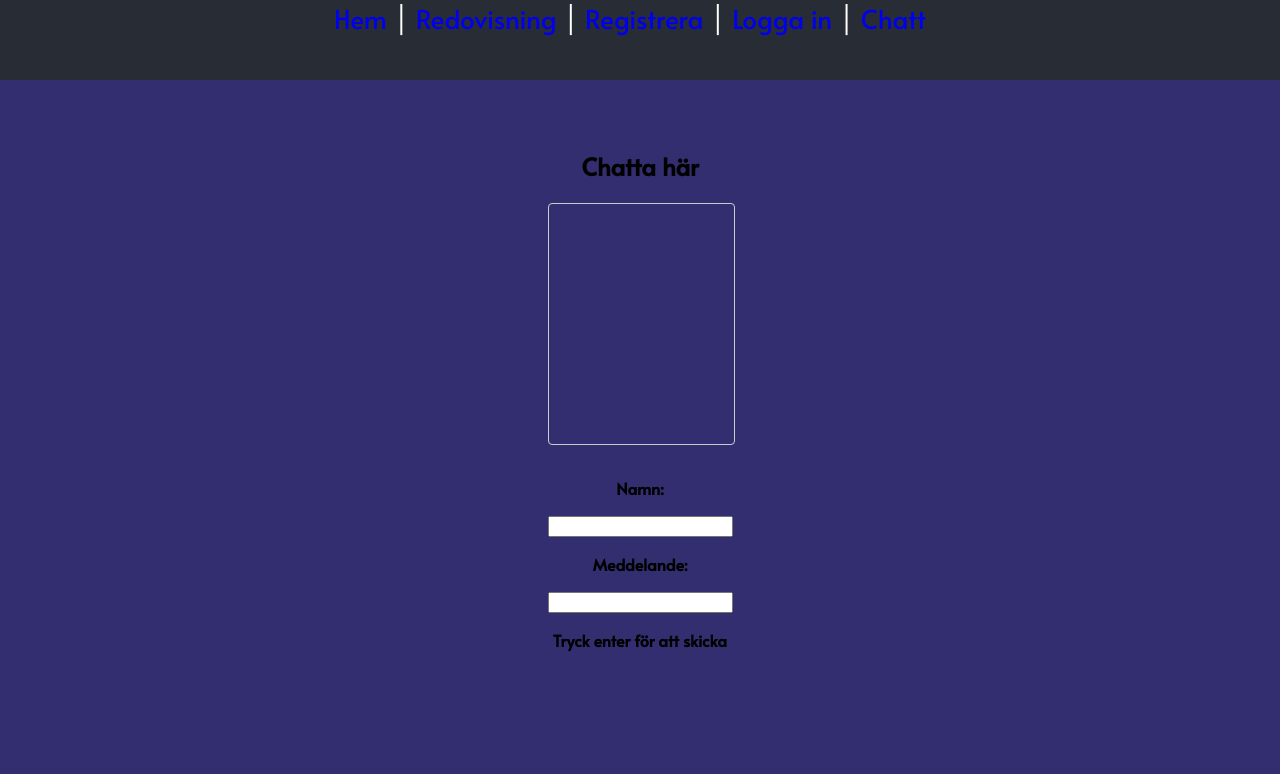
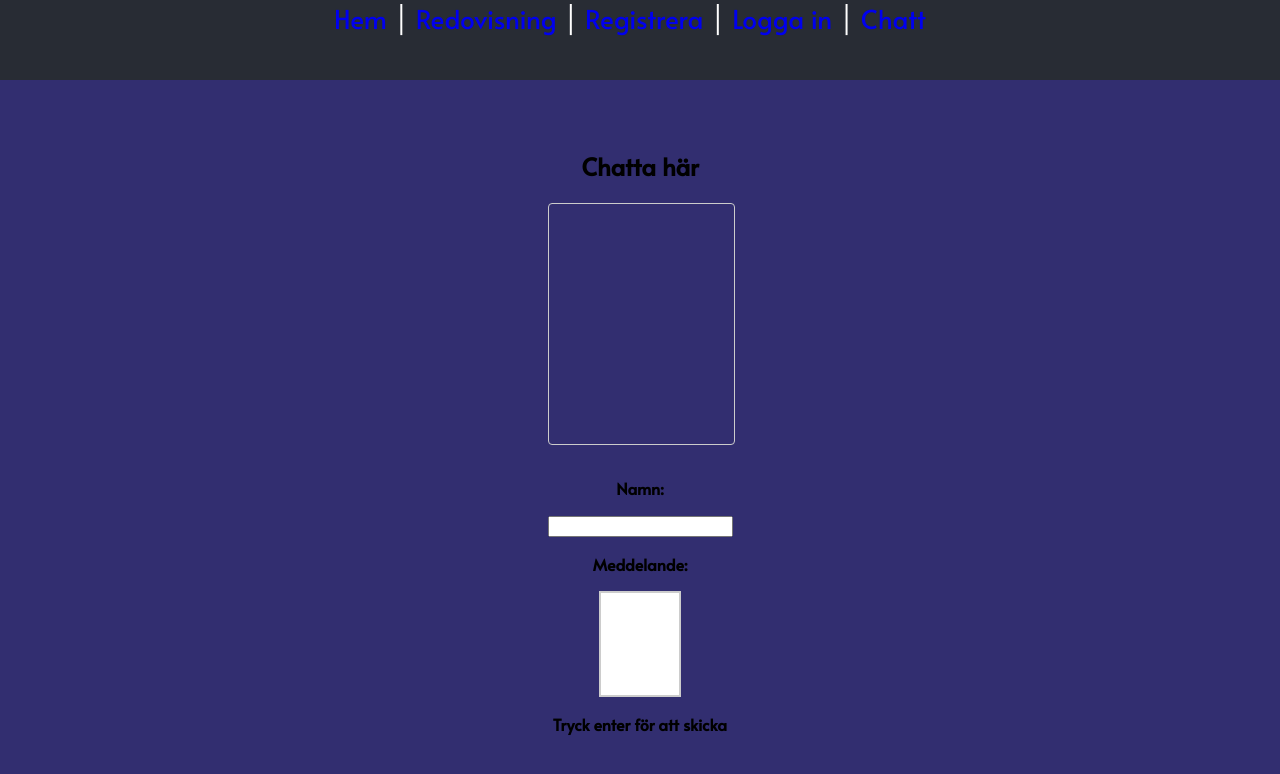
Before and after one commit to annabatra/jsramverk, a React (Create React App) app: page /chatfunction in a window 1280 px wide. Shown: the top 774 px of the page. Built offline with nearby package versions, Linux system fonts and the light colour scheme; no server answers.

Commit message:
Fixed css for chat

```diff
--- a/src/App.css
+++ b/src/App.css
@@ -138,6 +138,11 @@ textarea {
     width: 938px;
 }
 
+.new-input {
+    height: 100px;
+    width: 40%;
+    border: 2px solid #ccc;
+}
 
 .all-messages {
     width: 100%;
```
